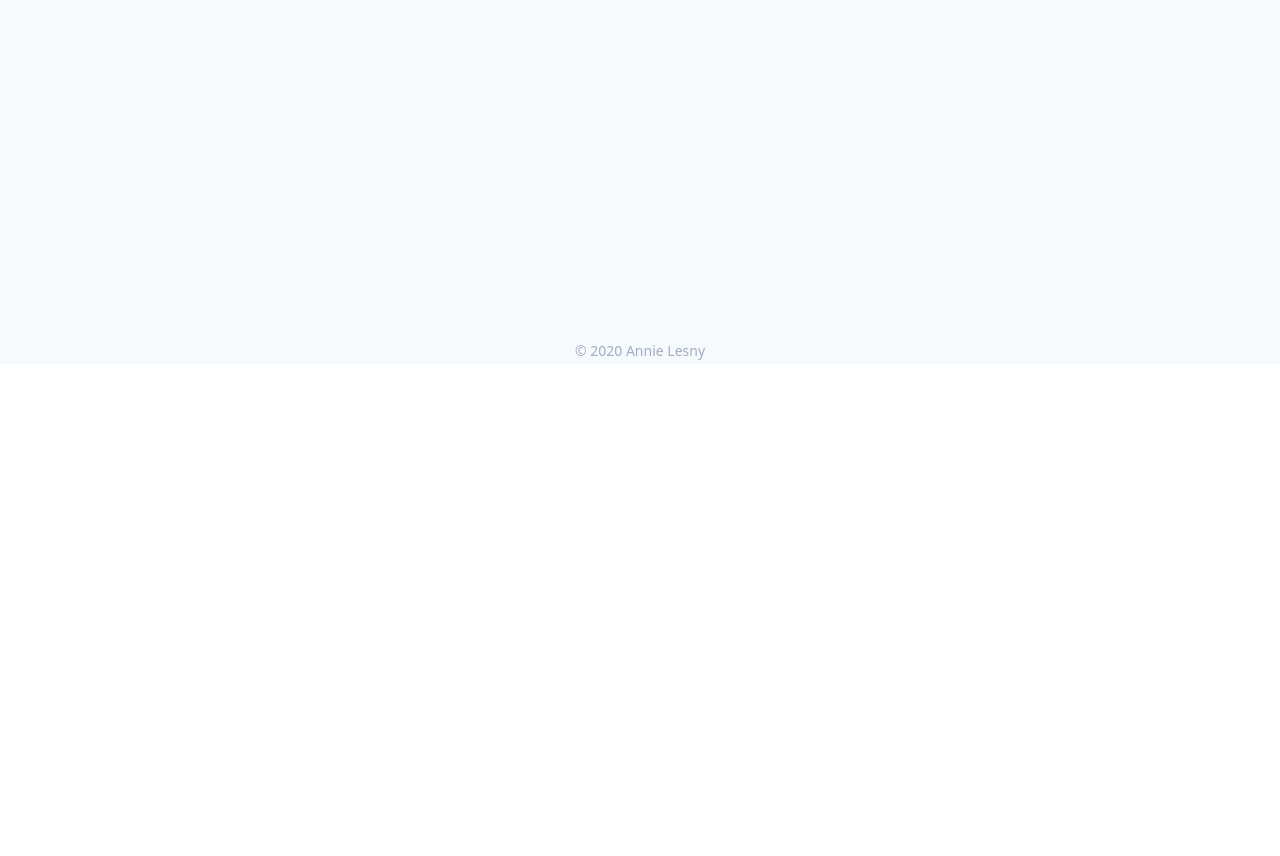
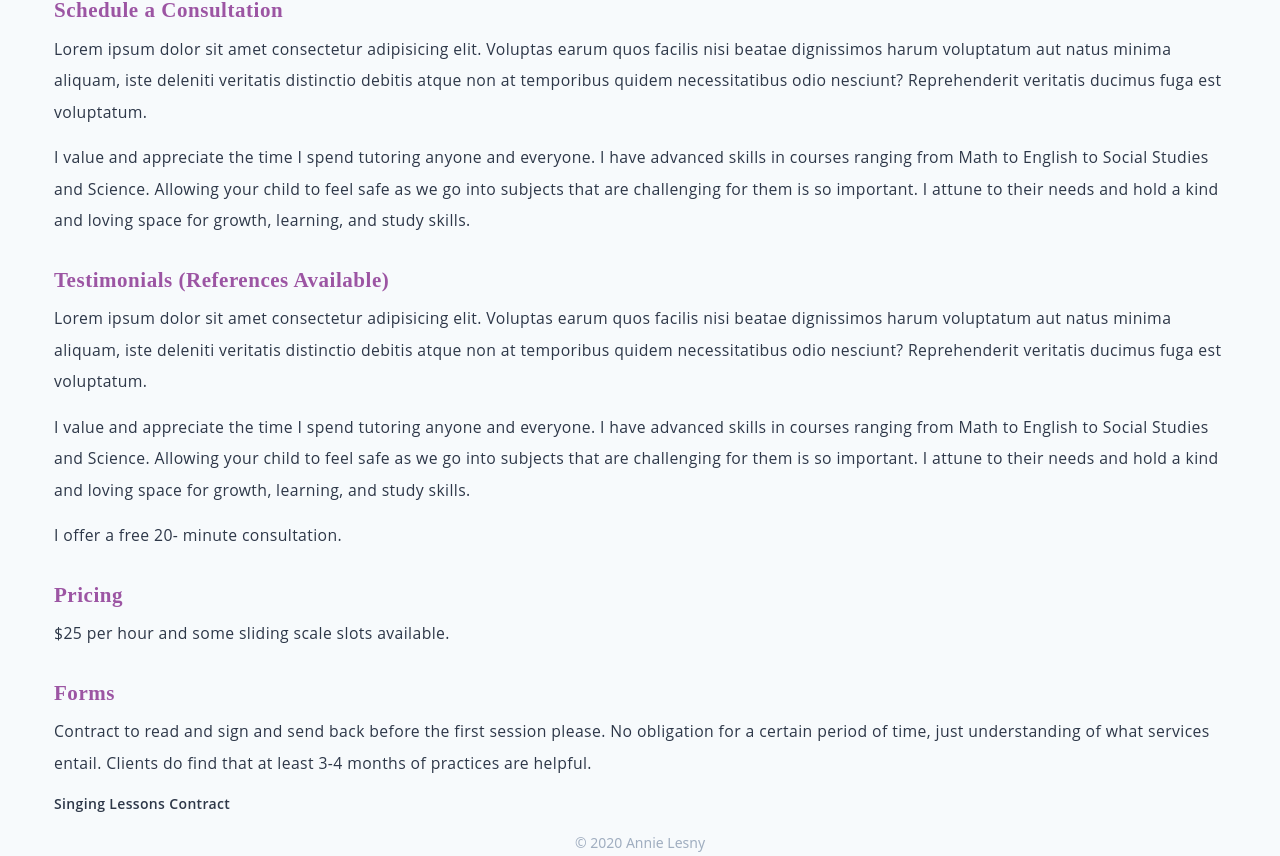
Before and after one commit to devmart10/annie-website, a Next.js app: page /tutoring in a window 1280 px wide. Shown: the part 436-1292 px from the top of the page. Before the commit the page ends 800 px from the top, so only its background shows below. Built offline with nearby package versions, Linux system fonts and the light colour scheme.

Commit message:
adds rough layout for tutoring page

```diff
--- a/src/sections/Tutoring.js
+++ b/src/sections/Tutoring.js
@@ -2,13 +2,14 @@ import React from "react";
 
 const Tutoring = () => {
   return (
-    <section id="tutoring" className="wow">
+    <>
+      <section id="tutoring-description" className="wow">
         <div className="mb-4 section">
           <h2 className="font-bold text-primary">Tutoring</h2>
           <p>
-          Are you and/ or your children feeling overwhelmed by schoolwork? Is it affecting your relationship and making
-          things extra difficult? Most children and parents need extra support. When we feel supported, we’re able to
-          feel calmer and more resilient. The brain then comes online to be able to learn more.
+            Are you and/ or your children feeling overwhelmed by schoolwork? Is it affecting your relationship and
+            making things extra difficult? Most children and parents need extra support. When we feel supported, we’re
+            able to feel calmer and more resilient. The brain then comes online to be able to learn more.
           </p>
           <p>
             I value and appreciate the time I spend tutoring anyone and everyone. I have advanced skills in courses
@@ -18,6 +19,61 @@ const Tutoring = () => {
           </p>
         </div>
       </section>
+
+      <section id="tutoring-schedule" className="wow">
+        <div className="mb-4 section">
+          <h3 className="font-bold text-primary">Schedule a Consultation</h3>
+          <p>
+            Lorem ipsum dolor sit amet consectetur adipisicing elit. Voluptas earum quos facilis nisi beatae dignissimos
+            harum voluptatum aut natus minima aliquam, iste deleniti veritatis distinctio debitis atque non at
+            temporibus quidem necessitatibus odio nesciunt? Reprehenderit veritatis ducimus fuga est voluptatum.
+          </p>
+          <p>
+            I value and appreciate the time I spend tutoring anyone and everyone. I have advanced skills in courses
+            ranging from Math to English to Social Studies and Science. Allowing your child to feel safe as we go into
+            subjects that are challenging for them is so important. I attune to their needs and hold a kind and loving
+            space for growth, learning, and study skills.
+          </p>
+        </div>
+      </section>
+
+      <section id="tutoring-testimonials" className="wow">
+        <div className="mb-4 section">
+          <h3 className="font-bold text-primary">Testimonials (References Available)</h3>
+          <p>
+            Lorem ipsum dolor sit amet consectetur adipisicing elit. Voluptas earum quos facilis nisi beatae dignissimos
+            harum voluptatum aut natus minima aliquam, iste deleniti veritatis distinctio debitis atque non at
+            temporibus quidem necessitatibus odio nesciunt? Reprehenderit veritatis ducimus fuga est voluptatum.
+          </p>
+          <p>
+            I value and appreciate the time I spend tutoring anyone and everyone. I have advanced skills in courses
+            ranging from Math to English to Social Studies and Science. Allowing your child to feel safe as we go into
+            subjects that are challenging for them is so important. I attune to their needs and hold a kind and loving
+            space for growth, learning, and study skills.
+          </p>
+          <p>I offer a free 20- minute consultation.</p>
+        </div>
+      </section>
+
+      <section id="tutoring-pricing" className="wow">
+        <div className="mb-4 section">
+          <h3 className="font-bold text-primary">Pricing</h3>
+          <p>$25 per hour and some sliding scale slots available.</p>
+        </div>
+      </section>
+
+      <section id="tutoring-forms" className="wow">
+        <div className="mb-4 section">
+          <h3 className="font-bold text-primary">Forms</h3>
+          <p>
+            Contract to read and sign and send back before the first session please. No obligation for a certain period
+            of time, just understanding of what services entail. Clients do find that at least 3-4 months of practices
+            are helpful.
+          </p>
+          <a href="#">Singing Lessons Contract</a>
+        </div>
+      </section>
+    </>
   );
 };
 
```
Lines whose indentation alone changed are shown as unchanged.
